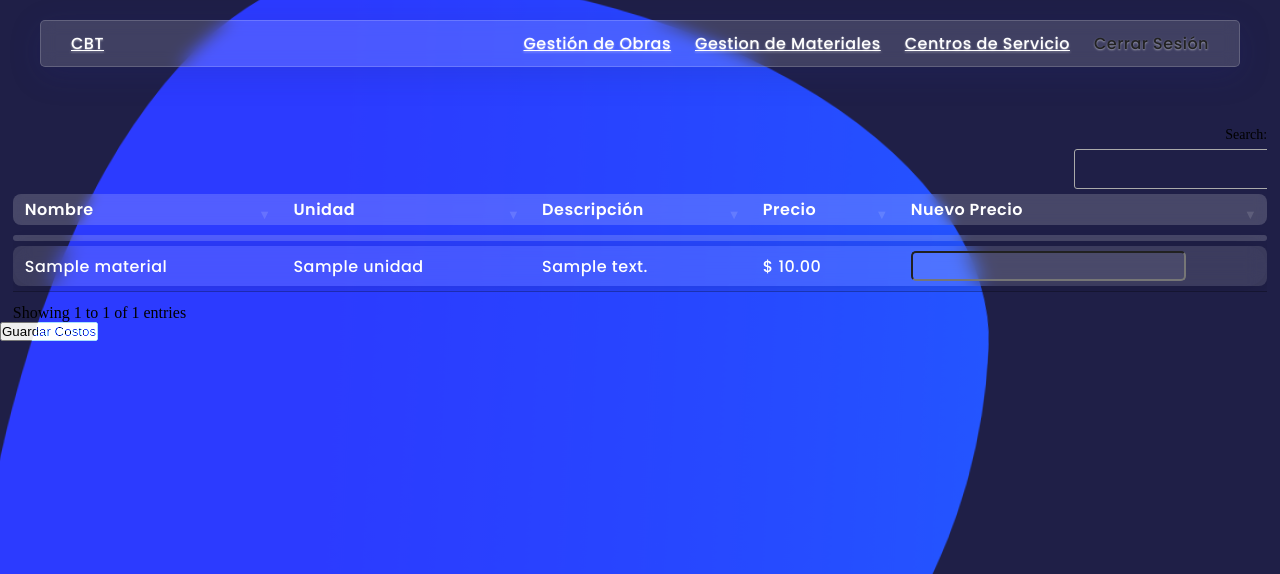
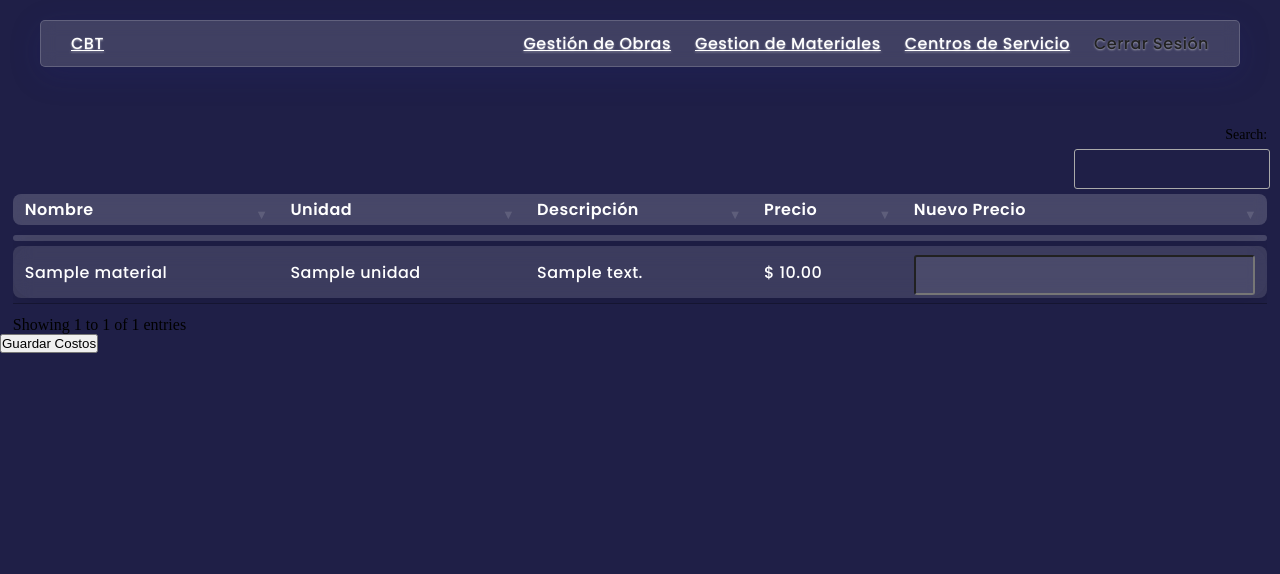
Before and after one commit to leanderperez/cbt, a Django app: template templates/project_app/material_list.html in a window 1280 px wide. Shown: the top 574 px of the page. After the commit the page ends 353 px from the top, so only its background shows below. Run offline with Django 3.2, Linux system fonts and the light colour scheme; the template is opened without the code that fills it: most values are stand-ins (such as "Sample title", 1, 10 or a date in 2020); lists and menus that the app fills with data are empty; some libraries are stand-ins or nearby versions.

Commit message:
comit de la empresa

```diff
--- a/app/static/css/style.css
+++ b/app/static/css/style.css
@@ -324,9 +324,7 @@ table.dataTable,
 }
 
 .datatable-container {
-    max-height: 70vh;
-    overflow-y: auto;
-    max-width: 98%px;
+    max-width: 95%px;
     margin: 40px auto 0 auto;
     width: 98%;
     background: transparent;
@@ -404,10 +402,10 @@ table.dataTable thead th.sorting_desc:before,
   background: rgba(0, 0, 0, 0.4);
 }
 
-.cost-input {
+.cost-input .measurement-input{
     display: block;
     height: 30px;
-    width: 80%;
+    width: 30px;
     background-color: rgba(255,255,255,0.07);
     border-radius: 5px;
     padding: 0 10px;
@@ -418,6 +416,7 @@ table.dataTable thead th.sorting_desc:before,
 }
 
 /* ================= ANIMATED BACKGROUND BLOB ================= */
+/*
 .container-blob {
     overflow: clip;
 }
@@ -471,3 +470,4 @@ table.dataTable thead th.sorting_desc:before,
     border-radius: 76% 24% 33% 67% / 68% 55% 45% 32%;
   }
 }
+  */
```
Also changed, not shown: templates/project_app/obra_mediciones.html (+5 -3 lines).
